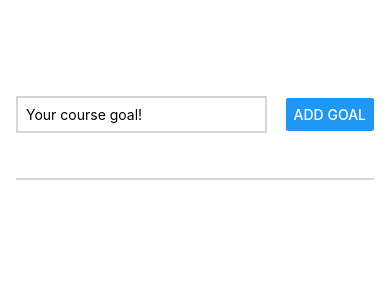
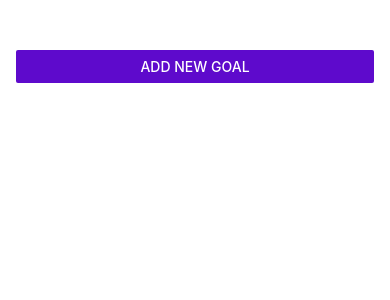
Before and after one commit to evelinmarit/RNCourse, a React Native app: screen / in a window 390 px wide. Shown: the top 300 px of the page. Built offline with nearby package versions, Linux system fonts and the light colour scheme.

Commit message:
Adding a Modal Screen, Styling and Opening and Closing the Modal, p 34-36

```diff
--- a/App.js
+++ b/App.js
@@ -1,27 +1,46 @@
 import { useState } from "react";
-import { StyleSheet, View, FlatList } from "react-native";
+import { StyleSheet, View, FlatList, Button } from "react-native";
 import GoalItem from "./components/GoalItem";
 import GoalInput from "./components/GoalInput";
 
 export default function App() {
+	const [modalIsVisible, setModalIsVisible] = useState(false);
 	const [courseGoals, setCourseGoals] = useState([]);
+
+	function startAddGoalHandler() {
+		setModalIsVisible(true);
+	}
+
+	function endAddGoalHandler() {
+		setModalIsVisible(false);
+	}
 
 	function addGoalHandler(enteredGoalText) {
 		setCourseGoals((currentCourseGoals) => [
 			...currentCourseGoals,
 			{ text: enteredGoalText, id: Math.random().toString() },
 		]);
+		endAddGoalHandler();
 	}
 
 	function deleteGoalHandler(id) {
-		setCourseGoals(currentCourseGoals => {
-      return currentCourseGoals.filter((goal) => goal.id !== id);
-    });
+		setCourseGoals((currentCourseGoals) => {
+			return currentCourseGoals.filter((goal) => goal.id !== id);
+		});
 	}
 
 	return (
 		<View style={styles.appContainer}>
-			<GoalInput onAddGoal={addGoalHandler} />
+			<Button
+				title="Add New Goal"
+				color="#5e0acc"
+				onPress={startAddGoalHandler}
+			/>
+			<GoalInput
+				visible={modalIsVisible}
+				onAddGoal={addGoalHandler}
+				onCancel={endAddGoalHandler}
+			/>
 
 			<View style={styles.goalsContainer}>
 				<FlatList
@@ -30,7 +49,7 @@
 						return (
 							<GoalItem
 								text={itemData.item.text}
-                id={itemData.item.id}
+								id={itemData.item.id}
 								onDeleteItem={deleteGoalHandler}
 							/>
 						);
--- a/components/GoalInput.js
+++ b/components/GoalInput.js
@@ -1,5 +1,5 @@
 import { useState } from "react";
-import { View, TextInput, Button, StyleSheet } from "react-native";
+import { View, TextInput, Button, StyleSheet, Modal } from "react-native";
 
 function GoalInput(props) {
 	const [enteredGoalText, setEnteredGoalText] = useState("");
@@ -14,6 +14,7 @@
 	}
 
 	return (
+		<Modal visible={props.visible} animationType="slide">
 			<View style={styles.inputContainer}>
 				<TextInput
 					style={styles.textInput}
@@ -21,8 +22,16 @@
 					onChangeText={goalInputHandler}
 					value={enteredGoalText}
 				/>
+				<View style={styles.buttonContainer}>
+					<View style={styles.button}>
 						<Button title="Add Goal" onPress={addGoalHandler} />
 					</View>
+					<View style={styles.button}>
+						<Button title="Cancel" onPress={props.onCancel} />
+					</View>
+				</View>
+			</View>
+		</Modal>
 	);
 }
 
@@ -31,9 +40,10 @@
 const styles = StyleSheet.create({
 	inputContainer: {
 		flex: 1,
-		flexDirection: "row",
-		justifyContent: "space-between",
+		flexDirection: "column",
+		justifyContent: "center",
 		alignItems: "center",
+        padding: 16,
 		marginBottom: 24,
 		borderBottomWidth: 2,
 		borderBottomColor: "#cccc",
@@ -41,8 +51,15 @@
 	textInput: {
 		borderWidth: 2,
 		borderColor: "#cccc",
-		width: "70%",
-		marginRight: 8,
+		width: "100%",
 		padding: 8,
 	},
+	buttonContainer: {
+        marginTop: 16,
+		flexDirection: "row",
+	},
+    button: {
+        width: '40%',
+        marginHorizontal: 8
+    }
 });
```
Lines whose indentation alone changed are shown as unchanged.
